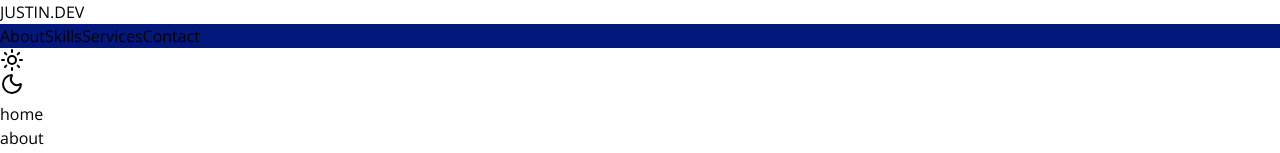
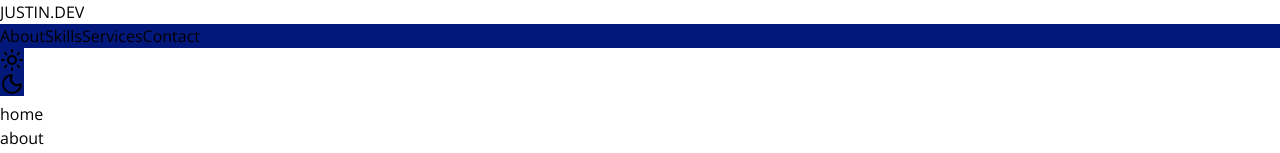
Before and after one commit to jOstin-7/Portfolio, a React (Vite) app: page / in a window 1280 px wide. Shown: the top 153 px of the page. Built offline with nearby package versions, Linux system fonts and the light colour scheme.

Commit message:
minor adjustments

```diff
--- a/src/styles/display-mode.css
+++ b/src/styles/display-mode.css
@@ -11,6 +11,7 @@ html.light-mode {
     absolute
     left-1/4 top-1/4
     text-amber-200
+    fill-amber-200
     ease-in-out
     duration-400;
 }
@@ -21,6 +22,7 @@ html.light-mode {
   h-1/2 w-1/2
   left-5/4 top-5/4
     absolute
+    fill-gray-400
     text-gray-400
     ease-in-out
     duration-400;
--- a/src/styles/header.css
+++ b/src/styles/header.css
@@ -52,13 +52,15 @@
 /* LIGHT MODE BUTTON */
 .button-mode {
   @apply h-full w-10
-    bg-blue-50
     absolute
     flex
     rounded-4xl
     overflow-hidden
     left-9/10
+    border-1
     ;
+    background-color: #02187b;
+    border-color: #02187b
 }
 
 .sun {
```
